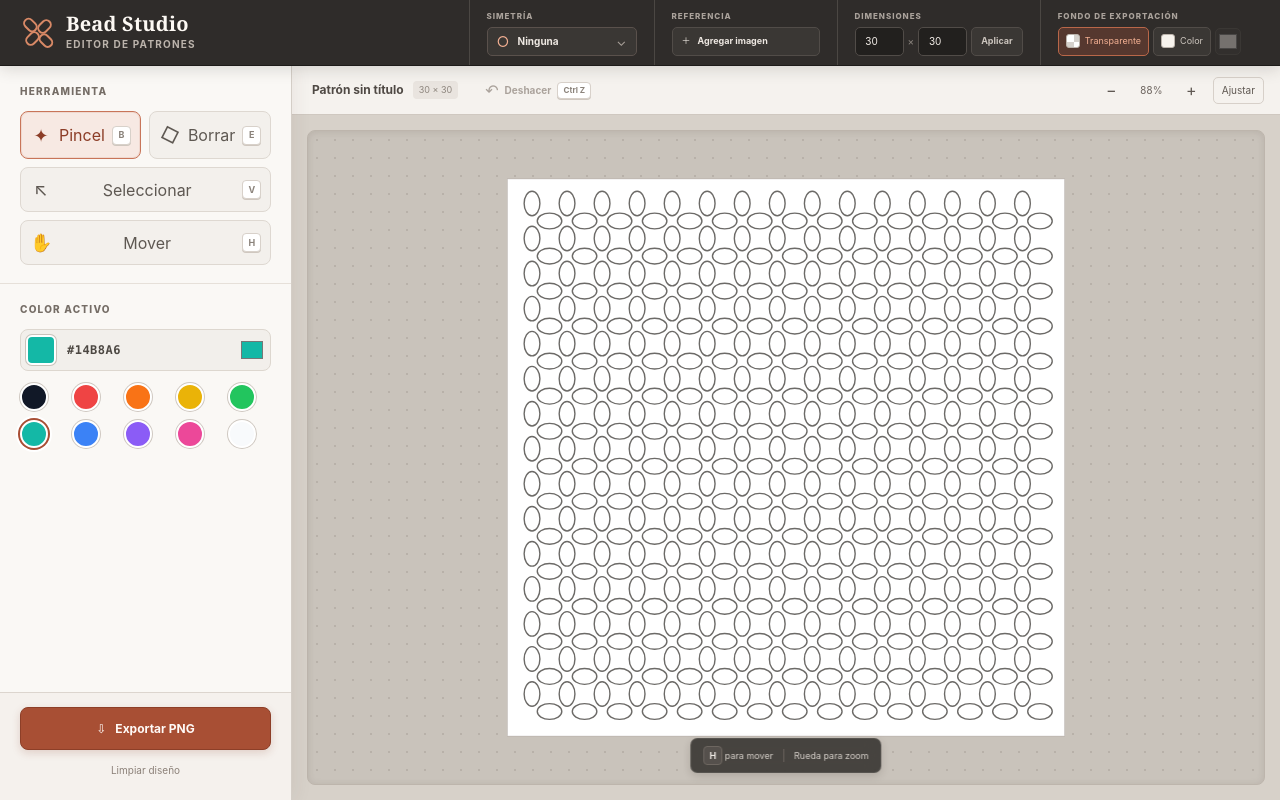
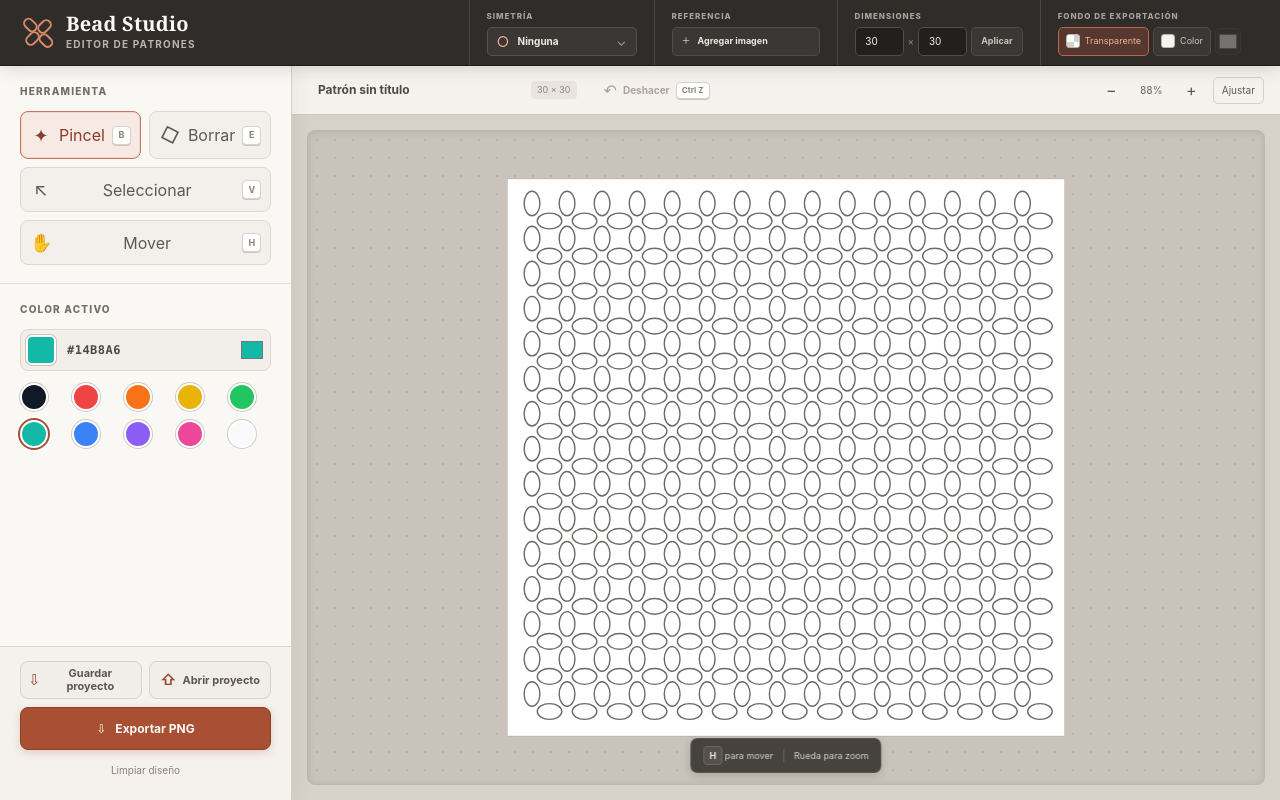
Before and after one commit to TwentyFourEver/Bead-Studio, a React (Vite) app: page / in a window 1280 px wide. Built offline with nearby package versions, Linux system fonts and the light colour scheme.

Commit message:
Cargar proyecto

```diff
--- a/src/App.tsx
+++ b/src/App.tsx
@@ -5,6 +5,7 @@ import { FloatingReference } from './components/FloatingReference'
 import { Toolbar } from './components/Toolbar'
 import { clampDimension, getPatternSize } from './lib/geometry'
 import { exportPatternPng } from './lib/exportPattern'
+import { downloadProjectFile, parseProjectFile } from './lib/projectFile'
 import {
   loadPattern,
   moveCells,
@@ -13,6 +14,7 @@ import {
   savePattern,
 } from './lib/patternState'
 import type {
+  BeadStudioProject,
   MirrorMode,
   PatternDocument,
   ReferenceMode,
@@ -22,6 +24,7 @@ import type {
 
 function App() {
   const [document, setDocument] = useState<PatternDocument>(() => loadPattern())
+  const [projectName, setProjectName] = useState('Patrón sin título')
   const [tool, setTool] = useState<ToolMode>('paint')
   const [color, setColor] = useState('#14b8a6')
   const [mirrorMode, setMirrorMode] = useState<MirrorMode>('none')
@@ -57,6 +60,57 @@ function App() {
     const timer = window.setTimeout(() => setNotice(null), 3400)
     return () => window.clearTimeout(timer)
   }, [notice])
+
+  const handleSaveProject = () => {
+    const name = projectName.trim() || 'Patrón sin título'
+    const project: BeadStudioProject = {
+      format: 'bead-studio-project',
+      version: 1,
+      name,
+      document,
+      editor: {
+        color,
+        mirrorMode,
+        referenceMode,
+        traceImage,
+      },
+    }
+
+    try {
+      downloadProjectFile(project)
+      if (name !== projectName) setProjectName(name)
+      setNotice('Proyecto guardado. Podrás abrirlo y seguir pintando.')
+    } catch {
+      setNotice('No fue posible guardar el proyecto.')
+    }
+  }
+
+  const handleOpenProject = async (file: File) => {
+    if (file.size > 35 * 1024 * 1024) {
+      setNotice('El proyecto es demasiado grande para abrirlo.')
+      return
+    }
+
+    try {
+      const project = parseProjectFile(await file.text())
+      documentRef.current = project.document
+      strokeSnapshotRef.current = null
+      setDocument(project.document)
+      setProjectName(project.name)
+      setDraftRows(project.document.rows)
+      setDraftColumns(project.document.columns)
+      setColor(project.editor.color)
+      setMirrorMode(project.editor.mirrorMode)
+      setReferenceMode(project.editor.traceImage ? project.editor.referenceMode : 'floating')
+      setTraceImage(project.editor.traceImage)
+      setTool('paint')
+      setCellHistory([])
+      window.requestAnimationFrame(() => canvasRef.current?.fit())
+      setNotice(`Proyecto “${project.name}” abierto. Ya puedes seguir pintando.`)
+    } catch {
+      setNotice('No se pudo abrir: el archivo no es un proyecto válido de Bead Studio.')
+    }
+  }
 
   const handlePaint = useCallback(
     (positions: Array<[number, number]>, paintColor: string | null) => {
@@ -291,6 +345,8 @@ function App() {
             setColor(nextColor)
             setTool('paint')
           }}
+          onSaveProject={handleSaveProject}
+          onOpenProject={handleOpenProject}
           onExport={() => exportPatternPng(document)}
           onClear={clearPattern}
         />
@@ -298,7 +354,14 @@ function App() {
         <section className="canvas-area" aria-label="Área de trabajo">
           <div className="canvas-topbar">
             <div className="document-info">
-              <span className="document-name">Patrón sin título</span>
+              <input
+                className="document-name"
+                value={projectName}
+                maxLength={120}
+                onChange={(event) => setProjectName(event.target.value)}
+                aria-label="Nombre del proyecto"
+                title="Nombre del proyecto"
+              />
               <span className="document-meta">{document.columns} × {document.rows}</span>
             </div>
             <button
--- a/src/components/Toolbar.tsx
+++ b/src/components/Toolbar.tsx
@@ -1,5 +1,5 @@
 import type { ToolMode } from '../types'
-import type { ReactNode } from 'react'
+import { useRef, type ReactNode } from 'react'
 
 const PALETTE = [
   '#111827',
@@ -19,6 +19,8 @@ interface ToolbarProps {
   onToolChange: (tool: ToolMode) => void
   color: string
   onColorChange: (color: string) => void
+  onSaveProject: () => void
+  onOpenProject: (file: File) => void
   onExport: () => void
   onClear: () => void
 }
@@ -32,9 +34,13 @@ export function Toolbar({
   onToolChange,
   color,
   onColorChange,
+  onSaveProject,
+  onOpenProject,
   onExport,
   onClear,
 }: ToolbarProps) {
+  const projectInputRef = useRef<HTMLInputElement>(null)
+
   return (
     <aside className="tool-panel">
       <div className="tool-panel-scroll">
@@ -114,6 +120,32 @@ export function Toolbar({
       </div>
 
       <div className="panel-actions">
+        <div className="project-action-grid">
+          <button type="button" className="secondary-button project-button" onClick={onSaveProject}>
+            <span aria-hidden="true">⇩</span>
+            Guardar proyecto
+          </button>
+          <button
+            type="button"
+            className="secondary-button project-button project-open-button"
+            onClick={() => projectInputRef.current?.click()}
+          >
+            <span aria-hidden="true">⇧</span>
+            Abrir proyecto
+          </button>
+          <input
+            ref={projectInputRef}
+            className="project-file-input"
+            type="file"
+            accept=".beadstudio,application/json"
+            tabIndex={-1}
+            onChange={(event) => {
+              const file = event.target.files?.[0]
+              if (file) onOpenProject(file)
+              event.currentTarget.value = ''
+            }}
+          />
+        </div>
         <button type="button" className="primary-button" onClick={onExport}>
           <span aria-hidden="true">⇩</span>
           Exportar PNG
--- a/src/index.css
+++ b/src/index.css
@@ -950,6 +950,39 @@ kbd {
   border-top: 1px solid #dcd5ce;
 }
 
+.project-action-grid {
+  display: grid;
+  grid-template-columns: repeat(2, minmax(0, 1fr));
+  gap: 7px;
+  margin-bottom: 8px;
+}
+
+.project-button {
+  display: flex;
+  min-width: 0;
+  min-height: 38px;
+  gap: 6px;
+  align-items: center;
+  justify-content: center;
+  padding: 5px 7px;
+  line-height: 1.15;
+  text-align: center;
+}
+
+.project-button span {
+  color: #9b4a32;
+  font-size: 15px;
+}
+
+.project-open-button {
+  position: relative;
+  cursor: pointer;
+}
+
+.project-file-input {
+  display: none;
+}
+
 .primary-button {
   display: flex;
   gap: 9px;
@@ -1005,12 +1038,24 @@ kbd {
 }
 
 .document-name {
+  width: min(210px, 28vw);
+  min-width: 80px;
   overflow: hidden;
+  padding: 4px 5px;
   color: #4f4944;
   font-size: 12px;
   font-weight: 700;
   text-overflow: ellipsis;
   white-space: nowrap;
+  background: transparent;
+  border: 1px solid transparent;
+  border-radius: 5px;
+}
+
+.document-name:hover,
+.document-name:focus {
+  background: #fff;
+  border-color: #d7d0c9;
 }
 
 .document-meta {
@@ -1423,8 +1468,8 @@ kbd {
 
   .panel-actions {
     display: flex;
-    width: 142px;
-    min-width: 142px;
+    width: 200px;
+    min-width: 200px;
     flex-direction: column;
     justify-content: center;
     gap: 8px;
@@ -1432,6 +1477,8 @@ kbd {
   }
 
   .primary-button { min-height: 52px; }
+  .project-action-grid { width: 100%; margin-bottom: 0; }
+  .project-button { min-height: 37px; font-size: 9px; }
   .clear-button {
     min-height: 42px;
     margin-top: 0;
--- a/src/types.ts
+++ b/src/types.ts
@@ -44,6 +44,19 @@ export interface TraceImage {
   visible: boolean
 }
 
+export interface BeadStudioProject {
+  format: 'bead-studio-project'
+  version: 1
+  name: string
+  document: PatternDocument
+  editor: {
+    color: string
+    mirrorMode: MirrorMode
+    referenceMode: ReferenceMode
+    traceImage: TraceImage | null
+  }
+}
+
 export function getTraceImageSize(trace: TraceImage) {
   const scale = trace.baseScale * (trace.scalePercent / 100)
   return {
```
Also changed, not shown: src/lib/projectFile.ts (added, +103 -0 lines), 2 other files (tests, documents, lock files or other folders).
